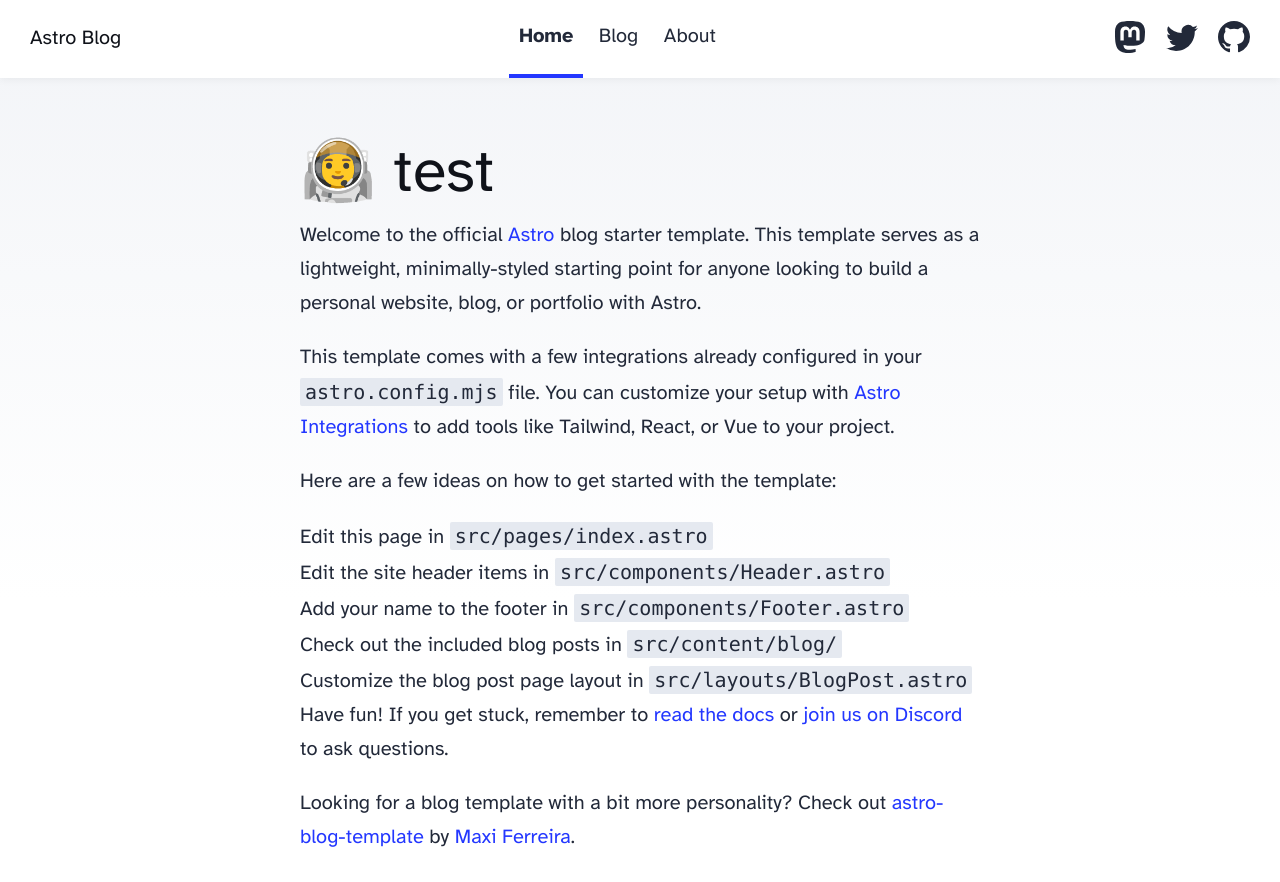
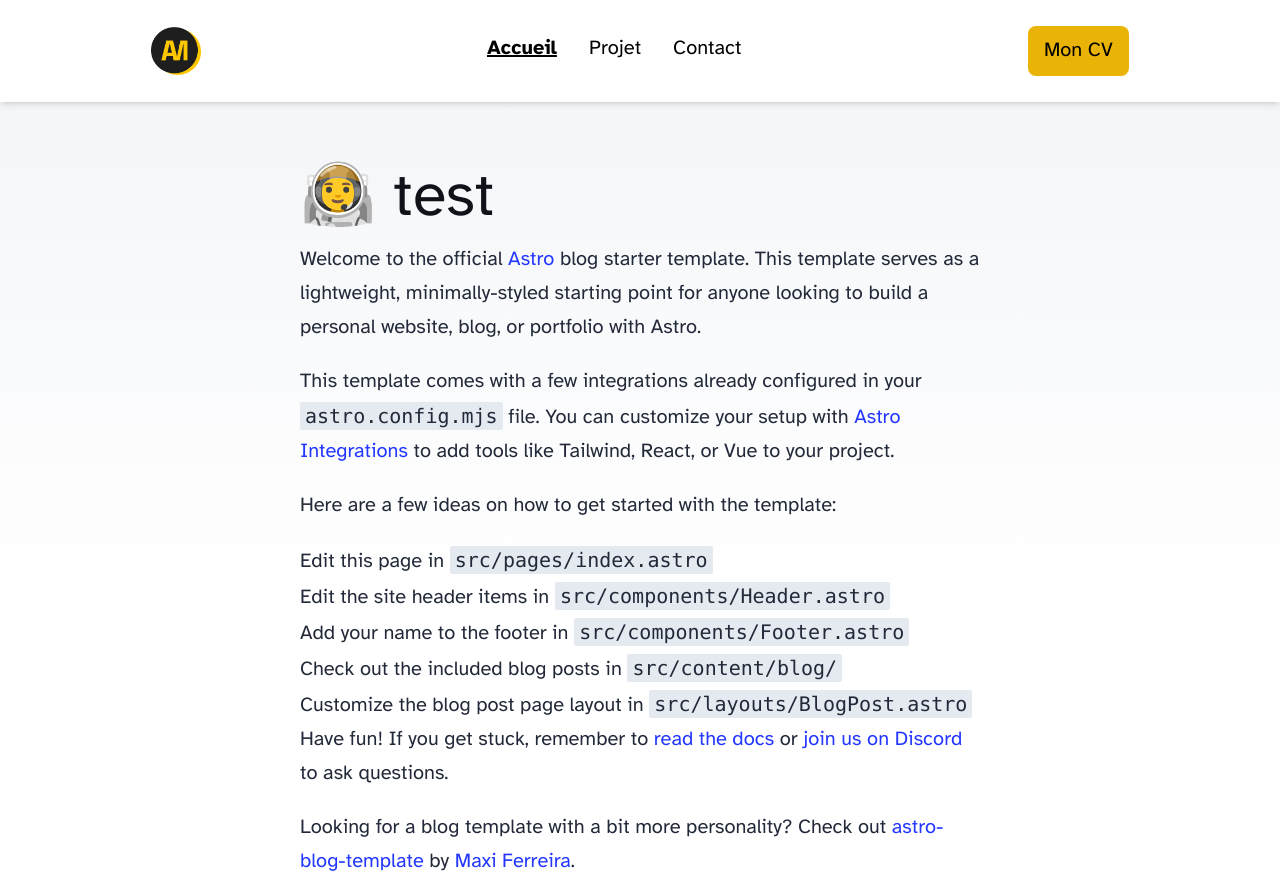
Before and after one commit to ToBee17/ToBee17.github.io, an Astro site: page / in a window 1280 px wide. Shown: the top 882 px of the page. Built offline with nearby package versions, Linux system fonts and the light colour scheme; Astro itself is replaced by a stand-in of ours.

Commit message:
Barre Nav

```diff
--- a/src/components/BaseHead.astro
+++ b/src/components/BaseHead.astro
@@ -1,6 +1,7 @@
 ---
 // Import the global.css file here so that it is included on
 // all pages through the use of the <BaseHead /> component.
+
 import '../styles/global.css';
 
 interface Props {
--- a/src/components/Header.astro
+++ b/src/components/Header.astro
@@ -1,85 +1,34 @@
 ---
-import HeaderLink from './HeaderLink.astro';
-import { SITE_TITLE } from '../consts';
+import HeaderLink from "./HeaderLink.astro";
+import { SITE_TITLE } from "../consts";
 ---
 
-<header>
-	<nav>
-		<h2><a href="/">{SITE_TITLE}</a></h2>
-		<div class="internal-links">
-			<HeaderLink href="/">Home</HeaderLink>
-			<HeaderLink href="/blog">Blog</HeaderLink>
-			<HeaderLink href="/about">About</HeaderLink>
-		</div>
-		<div class="social-links">
-			<a href="https://m.webtoo.ls/@astro" target="_blank">
-				<span class="sr-only">Follow Astro on Mastodon</span>
-				<svg viewBox="0 0 16 16" aria-hidden="true" width="32" height="32"
-					><path
-						fill="currentColor"
-						d="M11.19 12.195c2.016-.24 3.77-1.475 3.99-2.603.348-1.778.32-4.339.32-4.339 0-3.47-2.286-4.488-2.286-4.488C12.062.238 10.083.017 8.027 0h-.05C5.92.017 3.942.238 2.79.765c0 0-2.285 1.017-2.285 4.488l-.002.662c-.004.64-.007 1.35.011 2.091.083 3.394.626 6.74 3.78 7.57 1.454.383 2.703.463 3.709.408 1.823-.1 2.847-.647 2.847-.647l-.06-1.317s-1.303.41-2.767.36c-1.45-.05-2.98-.156-3.215-1.928a3.614 3.614 0 0 1-.033-.496s1.424.346 3.228.428c1.103.05 2.137-.064 3.188-.189zm1.613-2.47H11.13v-4.08c0-.859-.364-1.295-1.091-1.295-.804 0-1.207.517-1.207 1.541v2.233H7.168V5.89c0-1.024-.403-1.541-1.207-1.541-.727 0-1.091.436-1.091 1.296v4.079H3.197V5.522c0-.859.22-1.541.66-2.046.456-.505 1.052-.764 1.793-.764.856 0 1.504.328 1.933.983L8 4.39l.417-.695c.429-.655 1.077-.983 1.934-.983.74 0 1.336.259 1.791.764.442.505.661 1.187.661 2.046v4.203z"
-					></path></svg
-				>
-			</a>
-			<a href="https://twitter.com/astrodotbuild" target="_blank">
-				<span class="sr-only">Follow Astro on Twitter</span>
-				<svg viewBox="0 0 16 16" aria-hidden="true" width="32" height="32"
-					><path
-						fill="currentColor"
-						d="M5.026 15c6.038 0 9.341-5.003 9.341-9.334 0-.14 0-.282-.006-.422A6.685 6.685 0 0 0 16 3.542a6.658 6.658 0 0 1-1.889.518 3.301 3.301 0 0 0 1.447-1.817 6.533 6.533 0 0 1-2.087.793A3.286 3.286 0 0 0 7.875 6.03a9.325 9.325 0 0 1-6.767-3.429 3.289 3.289 0 0 0 1.018 4.382A3.323 3.323 0 0 1 .64 6.575v.045a3.288 3.288 0 0 0 2.632 3.218 3.203 3.203 0 0 1-.865.115 3.23 3.23 0 0 1-.614-.057 3.283 3.283 0 0 0 3.067 2.277A6.588 6.588 0 0 1 .78 13.58a6.32 6.32 0 0 1-.78-.045A9.344 9.344 0 0 0 5.026 15z"
-					></path></svg
-				>
-			</a>
-			<a href="https://github.com/withastro/astro" target="_blank">
-				<span class="sr-only">Go to Astro's GitHub repo</span>
-				<svg viewBox="0 0 16 16" aria-hidden="true" width="32" height="32"
-					><path
-						fill="currentColor"
-						d="M8 0C3.58 0 0 3.58 0 8c0 3.54 2.29 6.53 5.47 7.59.4.07.55-.17.55-.38 0-.19-.01-.82-.01-1.49-2.01.37-2.53-.49-2.69-.94-.09-.23-.48-.94-.82-1.13-.28-.15-.68-.52-.01-.53.63-.01 1.08.58 1.23.82.72 1.21 1.87.87 2.33.66.07-.52.28-.87.51-1.07-1.78-.2-3.64-.89-3.64-3.95 0-.87.31-1.59.82-2.15-.08-.2-.36-1.02.08-2.12 0 0 .67-.21 2.2.82.64-.18 1.32-.27 2-.27.68 0 1.36.09 2 .27 1.53-1.04 2.2-.82 2.2-.82.44 1.1.16 1.92.08 2.12.51.56.82 1.27.82 2.15 0 3.07-1.87 3.75-3.65 3.95.29.25.54.73.54 1.48 0 1.07-.01 1.93-.01 2.2 0 .21.15.46.55.38A8.012 8.012 0 0 0 16 8c0-4.42-3.58-8-8-8z"
-					></path></svg
-				>
-			</a>
-		</div>
-	</nav>
+<header class="m-0 p-4 bg-white shadow-md">
+  <nav class="flex items-center justify-around">
+    <h2 class="m-0 text-lg">
+      <a href="/" class="">
+        <img src="/logo.png" alt="Logo" class="h-12 w-auto" />
+      </a>
+    </h2>
+    <div class="internal-links flex">
+      <HeaderLink
+        href="/"
+        class="p-4 text-black border-b-4 border-transparent no-underline"
+        >Accueil</HeaderLink
+      >
+      <HeaderLink
+        href="/blog"
+        class="p-4 text-black border-b-4 border-transparent no-underline"
+        >Projet</HeaderLink
+      >
+      <HeaderLink
+        href="/about"
+        class="p-4 text-black border-b-4 border-transparent no-underline"
+        >Contact</HeaderLink
+      >
+    </div>
+	<a href="/ADAM_MÉCHAIN_CV.pdf" target="_blank" class="flex">
+	  <button class="px-4 py-2 bg-yellow-500 text-black rounded-lg">Mon CV</button>
+	</a>
+  </nav>
 </header>
-<style>
-	header {
-		margin: 0;
-		padding: 0 1em;
-		background: white;
-		box-shadow: 0 2px 8px rgba(var(--black), 5%);
-	}
-	h2 {
-		margin: 0;
-		font-size: 1em;
-	}
-
-	h2 a,
-	h2 a.active {
-		text-decoration: none;
-	}
-	nav {
-		display: flex;
-		align-items: center;
-		justify-content: space-between;
-	}
-	nav a {
-		padding: 1em 0.5em;
-		color: var(--black);
-		border-bottom: 4px solid transparent;
-		text-decoration: none;
-	}
-	nav a.active {
-		text-decoration: none;
-		border-bottom-color: var(--accent);
-	}
-	.social-links,
-	.social-links a {
-		display: flex;
-	}
-	@media (max-width: 720px) {
-		.social-links {
-			display: none;
-		}
-	}
-</style>
--- a/src/consts.ts
+++ b/src/consts.ts
@@ -1,5 +1,5 @@
 // Place any global data in this file.
 // You can import this data from anywhere in your site by using the `import` keyword.
 
-export const SITE_TITLE = 'Astro Blog';
-export const SITE_DESCRIPTION = 'Welcome to my website!';
+export const SITE_TITLE = 'Portfolio';
+export const SITE_DESCRIPTION = 'Bienvenue sur mon portfolio !';
```
Also changed, not shown: public/fonts/Epilogue-Bold.ttf (added), public/fonts/Epilogue-Medium.ttf (added), public/fonts/Epilogue-Regular.ttf (added), public/fonts/Epilogue-SemiBold.ttf (added), public/fonts/Epilogue-Thin.ttf (added), public/logo.png (added), 1 other file.
